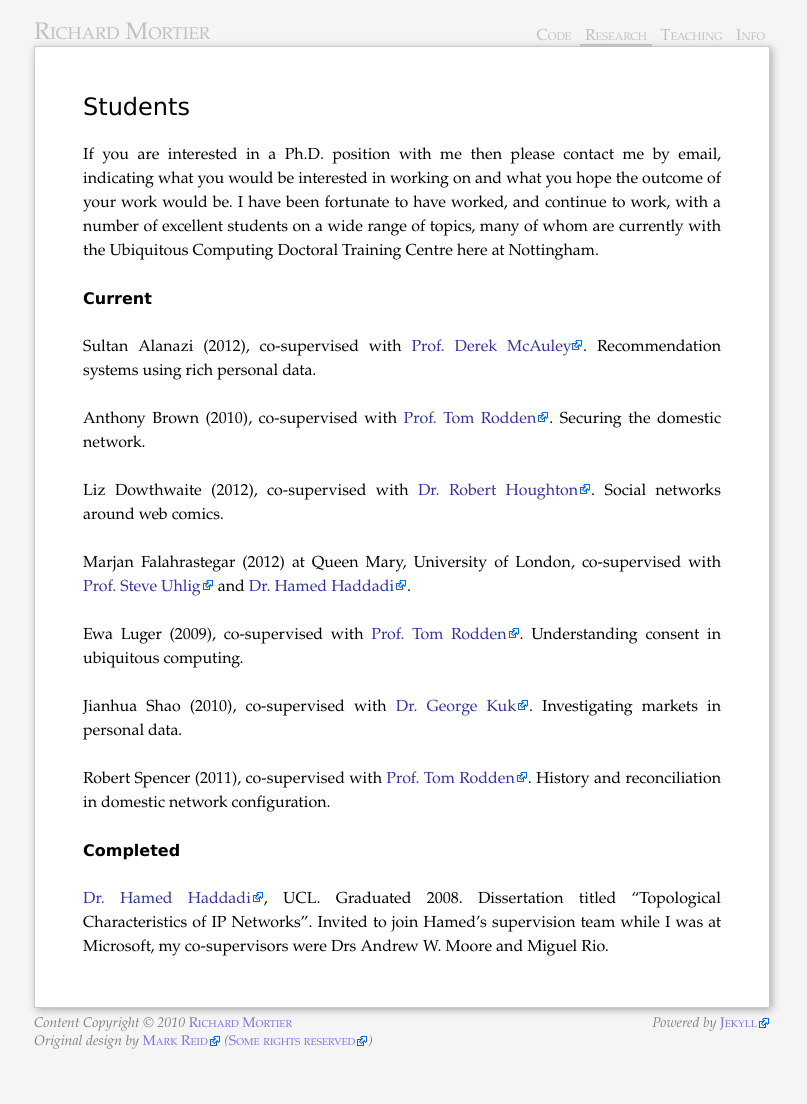
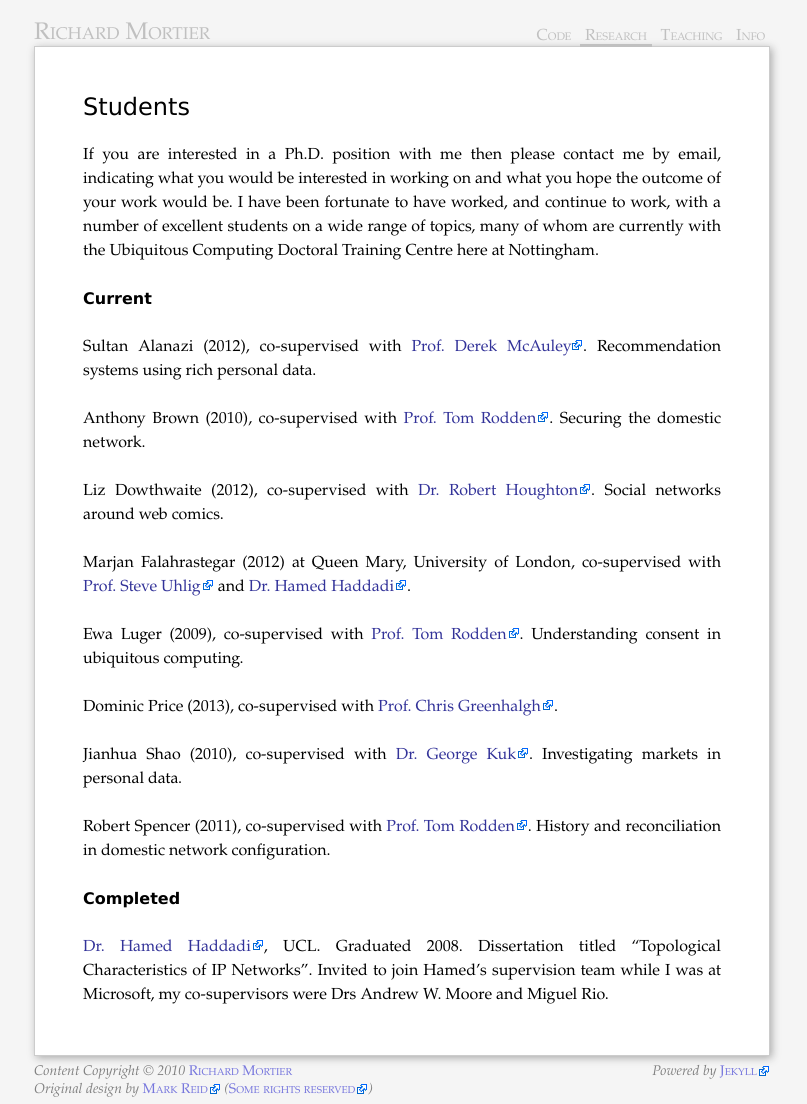
Before and after one commit to mor1/mort-www, a Jekyll site: the page built from research/students.md, in a window 1280 px wide. Shown: the whole page, without its empty margins (238-1045 px from the left). Built offline with Jekyll 4.4.1, drawn with Linux system fonts in a browser that asks for light colours; before the commit the page ends 1056 px from its top, so only the background shows below that.

Commit message:
[students] add dom

```diff
--- a/research/students.md
+++ b/research/students.md
@@ -32,6 +32,8 @@ with [Prof. Steve Uhlig][uhlig] and [Dr. Hamed Haddadi][hamed].
 Ewa Luger (2009), co-supervised with [Prof. Tom Rodden][tom].
 Understanding consent in ubiquitous computing.
 
+Dominic Price (2013), co-supervised with [Prof. Chris Greenhalgh][chris].
+
 Jianhua Shao (2010), co-supervised with [Dr. George Kuk][george].
 Investigating markets in personal data.
 
@@ -54,3 +56,4 @@ W. Moore and Miguel Rio.
 [george]: http://www.nottingham.ac.uk/business/LIZGK.html
 [mac]: http://www.cs.nott.ac.uk/~drm/
 [rob]: http://www.nottingham.ac.uk/engineering/people/robert.houghton
+[chris]: http://www.mrl.nott.ac.uk/~cmg/
```
